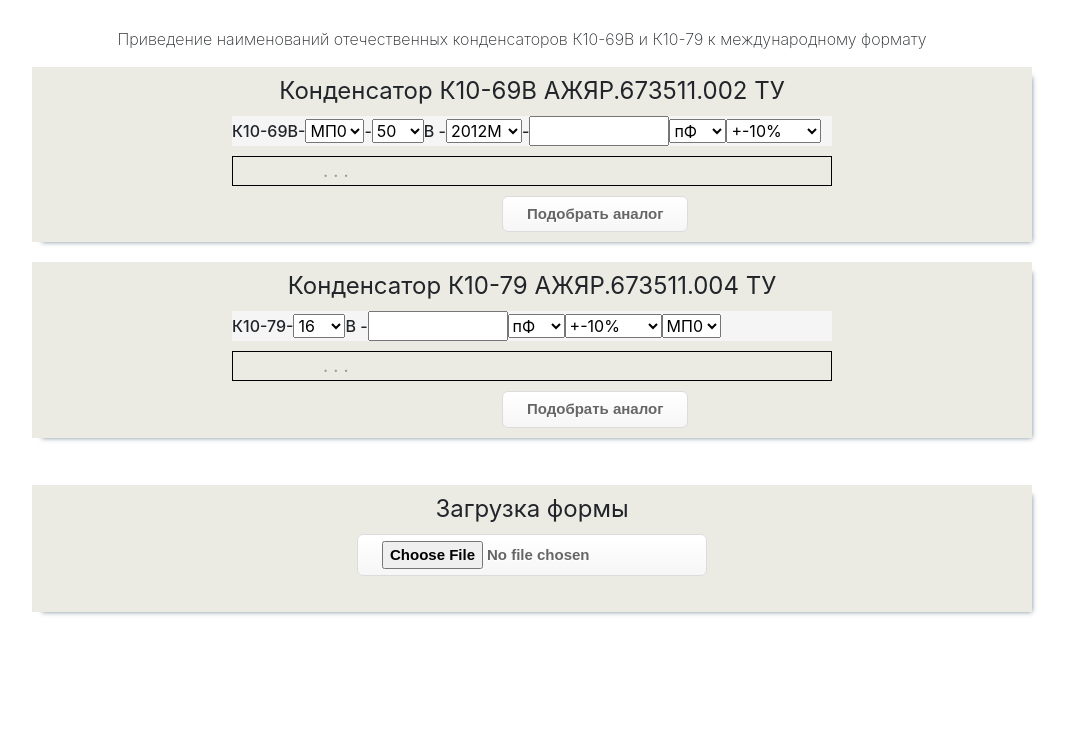
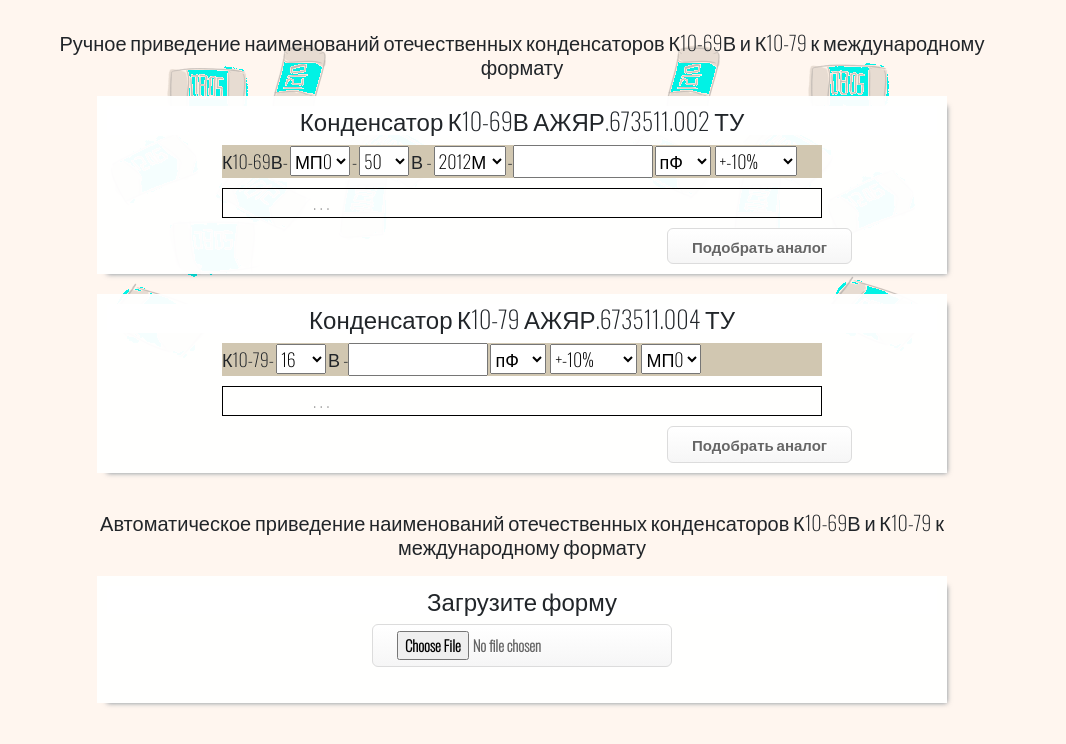
Before and after one commit to disamiron/CHIP-Translate-app, a plain HTML site: page index.html in a window 1280 px wide. Shown: the whole page, without its empty margins (118-1184 px from the left). Drawn offline with nearby package versions, Linux system fonts and the light colour scheme.

Commit message:
visual fix
123

```diff
--- a/index.html
+++ b/index.html
@@ -5,31 +5,33 @@
         <meta charset="utf-8">
         <link rel="stylesheet" href="https://stackpath.bootstrapcdn.com/bootstrap/4.5.2/css/bootstrap.min.css" integrity="sha384-JcKb8q3iqJ61gNV9KGb8thSsNjpSL0n8PARn9HuZOnIxN0hoP+VmmDGMN5t9UJ0Z" crossorigin="anonymous">
    	    <link rel="stylesheet" type="text/css" href="style.css">
+        <link rel="preconnect" href="https://fonts.gstatic.com">
+        <link href="https://fonts.googleapis.com/css2?family=Oswald:wght@200&display=swap" rel="stylesheet">
     </head>
+    <img class="background" src="background.png">
+    <img class="background2" src="background2.png">
 	<body >
+        <h5>Ручное приведение наименований отечественных конденсаторов К10-69В и К10-79 к международному формату</h5>
 
-        <h6>Приведение наименований отечественных конденсаторов К10-69В и К10-79 к международному формату</h6>
         <div class="board1">
             <h4>Конденсатор К10-69В АЖЯР.673511.002 ТУ</h4>
+                <div class="k1069v"><p1>К10-69В-</p1></div>
+                <div class="answer69">.   .   .</div>
+                <button class="start69">Подобрать аналог</button>
+        </div>
 
-        <div class="k1069v"><p1>К10-69В-</p1></div>
-
-        <div class="answer69">. . .</div>
-
-        <button class="start69">Подобрать аналог</button>
-
-        </div>
         <div class="board1">
             <h4>Конденсатор К10-79 АЖЯР.673511.004 ТУ</h4>
                 <div class="k1079"><p1>К10-79-</p1></div>
-        <div class="answer79">. . .</div>
+                <div class="answer79">.   .   .</div>
                 <button class="start79">Подобрать аналог</button>
+        </div>
 
-        </div>
         <br><br>
 
+        <h5>Автоматическое приведение наименований отечественных конденсаторов К10-69В и К10-79 к международному формату</h5>
         <div class="board1">
-            <h4>Загрузка формы</h4>
+            <h4>Загрузите форму</h4>
                 <form enctype="multipart/form-data">
                     <input id="upload" type=file  name="files[]">
                 </form>
@@ -41,25 +43,12 @@
 
         <script type="text/javascript" src="src/korpusFinder.js"></script>
         <script type="text/javascript" src="src/base.js"></script>
-
         <script type="text/javascript" src="src/k1069v.js"></script>
         <script type="text/javascript" src="src/k1079.js"></script>
-
         <script src="https://ajax.googleapis.com/ajax/libs/jquery/2.1.1/jquery.min.js"></script>
         <script src="https://cdnjs.cloudflare.com/ajax/libs/xlsx/0.8.0/jszip.js"></script>
         <script src="https://cdnjs.cloudflare.com/ajax/libs/xlsx/0.8.0/xlsx.js"></script>
-
         <script type="text/javascript" src="src/script.js"></script>
-
-  <!--
-
-
-        <script src="https://ajax.googleapis.com/ajax/libs/jquery/2.1.1/jquery.min.js"></script>
-        <script src="https://cdnjs.cloudflare.com/ajax/libs/xlsx/0.8.0/jszip.js"></script>
-        <script src="https://cdnjs.cloudflare.com/ajax/libs/xlsx/0.8.0/xlsx.js"></script>
-
-         -->
-
 
     </body>
 </html>
--- a/style.css
+++ b/style.css
@@ -1,31 +1,52 @@
-
 body {
-    /* background-color: #f0ecda; */
-
+    background-color: #fff6ef;
 	margin: auto;
 	margin-top: 30px;
 	text-align: center;
 	font-size: 18px;
 	max-width: 1000px;
+	font-family: 'Oswald', sans-serif;
+}
+img {
+	width: 450px;
+	height: 350px;
+	z-index: -2;
+	position: absolute;
+
+	opacity: 0.25;
+}
+.background {
+	left:17%;
+}
+.background2 {
+
+	right: 17%;
+
 }
 h2, h4 {
     text-align: center;
 	margin-bottom: 10px;
 	font-weight: 400;
+	background-color: white;
 }
-h6 {
-	font-weight: 200;
+h5 {
+	font-weight: 400;
+
 }
 p1 {
-	font-weight: 500;
+	font-weight: 400;
 }
-
+select {
+	margin-left: 2px;
+	margin-right: 2px;
+	font-weight: 400;
+}
 .board1 {
 	margin: auto;
-	background-color: #ebebe4;
+	background-color: #fffffff5;
 	display: inline-block;
 	text-align:left;
-    width: 1000px;
+    width: 850px;
     margin: 10px;
     padding: 10px;
 	box-shadow: 5px 5px 5px -5px rgba(34, 60, 80, 0.6);
@@ -33,8 +54,8 @@ p1 {
 }
 
 .k1069v, .k1079 {
-	font-size: 16px;
-	background-color: whitesmoke;
+	font-size: 18px;
+	background-color: rgb(209, 199, 177);
 	margin: auto;
     margin-top: 10px;
 	margin-bottom: 10px;
@@ -75,7 +96,7 @@ input {
 	width: 140px;
 }
 button {
-	margin-left: 460px;
+	margin-left: 560px;
 	box-shadow:inset 0px 1px 0px 0px #ffffff;
 	background:linear-gradient(to bottom, #ffffff 5%, #f6f6f6 100%);
 	background-color:#ffffff;
@@ -84,12 +105,12 @@ button {
 	display:inline-block;
 	cursor:pointer;
 	color:#666666;
-	font-family:Arial;
 	font-size:15px;
 	font-weight:bold;
 	padding:6px 24px;
 	text-decoration:none;
 	text-shadow:0px 1px 0px #ffffff;
+	font-family: 'Oswald', sans-serif;
 }
 button:hover {
 	background:linear-gradient(to bottom, #f6f6f6 5%, #ffffff 100%);
@@ -103,7 +124,7 @@ form {
     text-align: center;
 }
 #upload {
-    width: 350px;
+    width: 300px;
     box-shadow:inset 0px 1px 0px 0px #ffffff;
 	background:linear-gradient(to bottom, #ffffff 5%, #f6f6f6 100%);
 	background-color:#ffffff;
@@ -112,12 +133,12 @@ form {
 	display:inline-block;
 	cursor:pointer;
 	color:#666666;
-	font-family:Arial;
 	font-size:15px;
 	font-weight:bold;
 	padding:6px 24px;
 	text-decoration:none;
 	text-shadow:0px 1px 0px #ffffff;
+	font-family: 'Oswald', sans-serif;
 }
 #upload:hover {
 	background:linear-gradient(to bottom, #f6f6f6 5%, #ffffff 100%);
```
Also changed, not shown: background.png (added), background2.png (added). Lines whose indentation alone changed are shown as unchanged.
